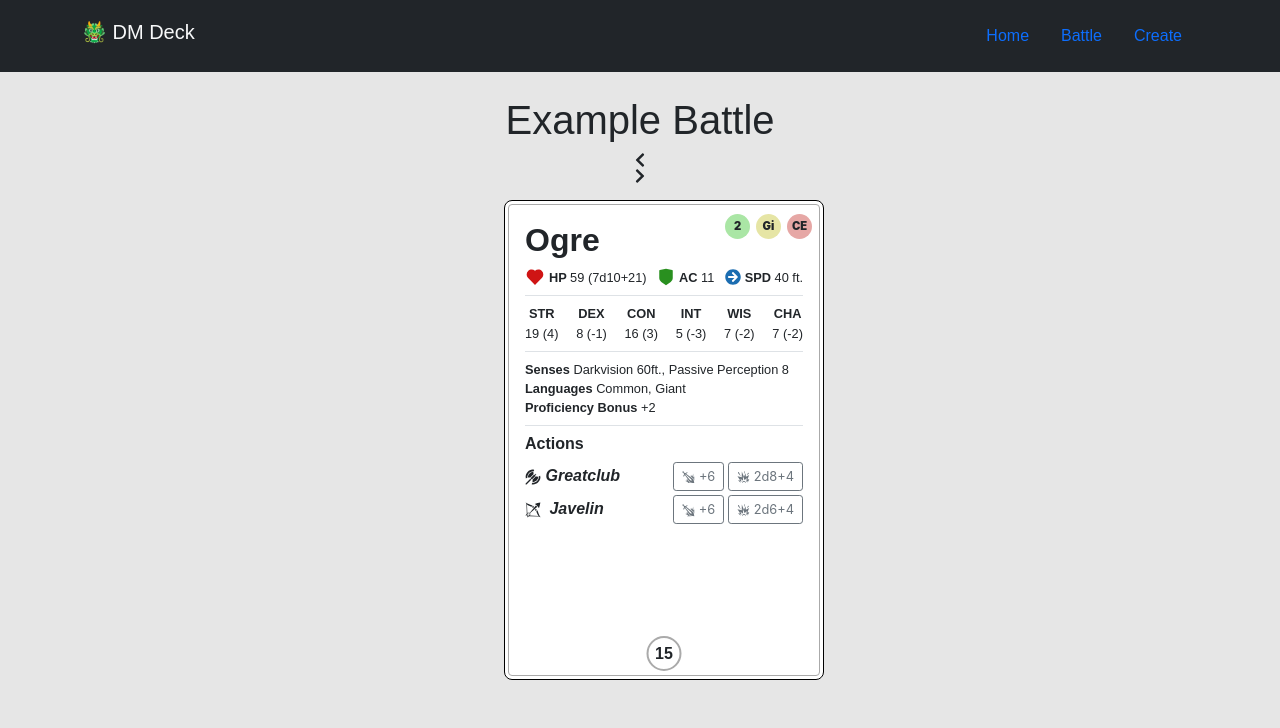
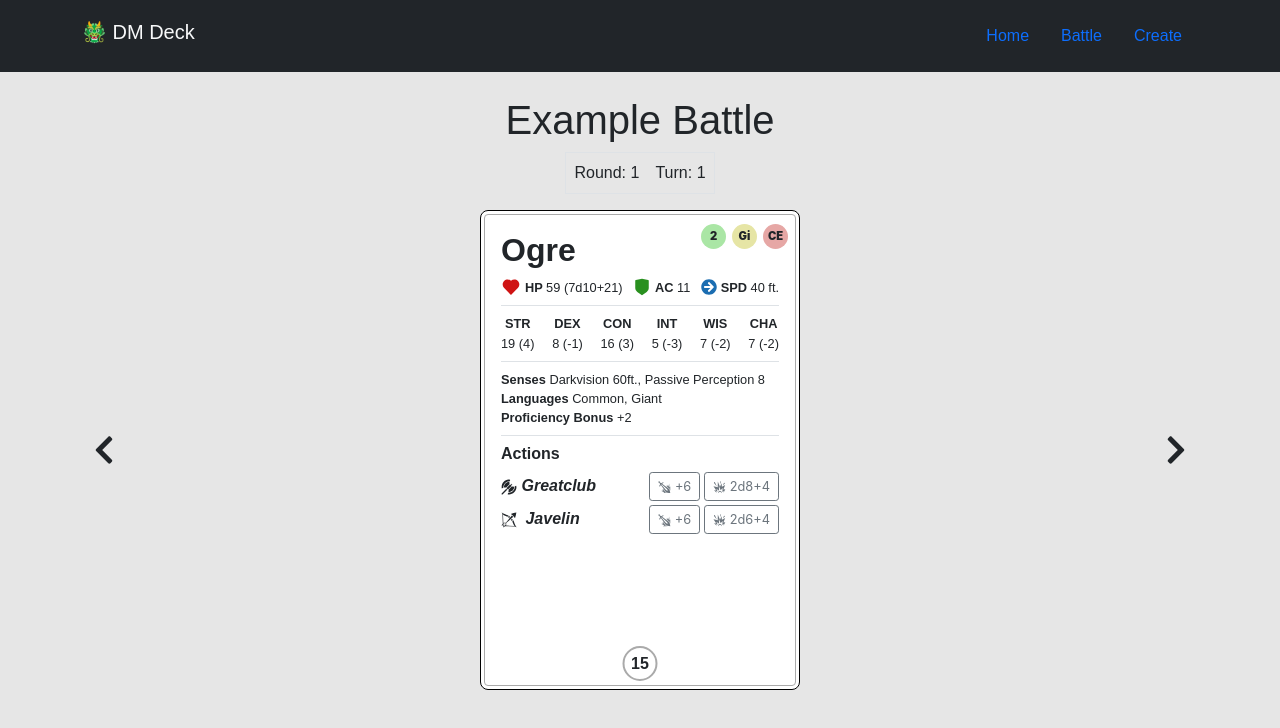
Before and after one commit to awidener3/dm-deck, a React (Create React App) app: page /dm-deck/battle in a window 1280 px wide. Shown: the top 728 px of the page. Built offline with nearby package versions, Linux system fonts and the light colour scheme; a web font is replaced by a local one.

Commit message:
added chevron styling and dynamic battle stats

```diff
--- a/src/App.scss
+++ b/src/App.scss
@@ -24,13 +24,13 @@ body {
 .card-container {
 	position: relative;
 
-	width: 75rem;
+	width: 65rem;
 	height: 32rem;
 }
 
 .background-block {
 	position: absolute;
-	width: 100%;
+	width: 90%;
 	height: 100%;
 	z-index: 0;
 }
--- a/src/components/Card/card.scss
+++ b/src/components/Card/card.scss
@@ -141,3 +141,7 @@ article {
 		font-weight: 700;
 	}
 }
+
+.battle-chevron {
+	font-size: 2rem;
+}
--- a/src/pages/Battle.jsx
+++ b/src/pages/Battle.jsx
@@ -10,25 +10,33 @@ import '../App.scss';
 const Battle = () => {
 	const [monsterData, setMonsterData] = useState(monsters);
 	const [index, setIndex] = useState(0);
+	const [round, setRound] = useState(1);
+	const [turn, setTurn] = useState(1);
 
 	useEffect(() => {
 		addInitiative();
 	}, []);
 
 	const slideLeft = () => {
+		// Previous turn
 		if (index - 1 >= 0) {
+			setTurn(turn - 1);
 			setIndex(index - 1);
 		}
 	};
 
 	const slideRight = () => {
-		console.log(index, monsters.length);
+		// Next turn
 		if (index + 1 <= monsters.length - 1) {
+			setTurn(turn + 1);
 			setIndex(index + 1);
 		}
 
+		// Next round
 		if (index === monsters.length - 1) {
 			setIndex(0);
+			setTurn(1);
+			setRound(round + 1);
 		}
 	};
 
@@ -71,14 +79,24 @@ const Battle = () => {
 	return (
 		<div className="p-4 d-flex flex-column justify-content-center align-items-center container">
 			<h1>Example Battle</h1>
+			<div className="battle-stats d-flex border">
+				<p className="battle-stat m-2">Round: {round}</p>
+				<p className="battle-stat m-2">Turn: {turn}</p>
+			</div>
 
 			{/* <Hero /> */}
-			<FaChevronLeft onClick={slideLeft} className="leftBtn" />
-			<FaChevronRight onClick={slideRight} className="rightBtn" />
+			<div className="d-flex align-items-center">
+				<FaChevronLeft onClick={slideLeft} className="battle-chevron" />
 
-			<div className="card-container container d-flex justify-content-center">
-				<div className="background-block"></div>
-				{monsterData[0].initiative ? renderCards() : null}
+				<div className="card-container container d-flex justify-content-center">
+					<div className="background-block"></div>
+					{monsterData[0].initiative ? renderCards() : null}
+				</div>
+
+				<FaChevronRight
+					onClick={slideRight}
+					className="battle-chevron"
+				/>
 			</div>
 		</div>
 	);
```
